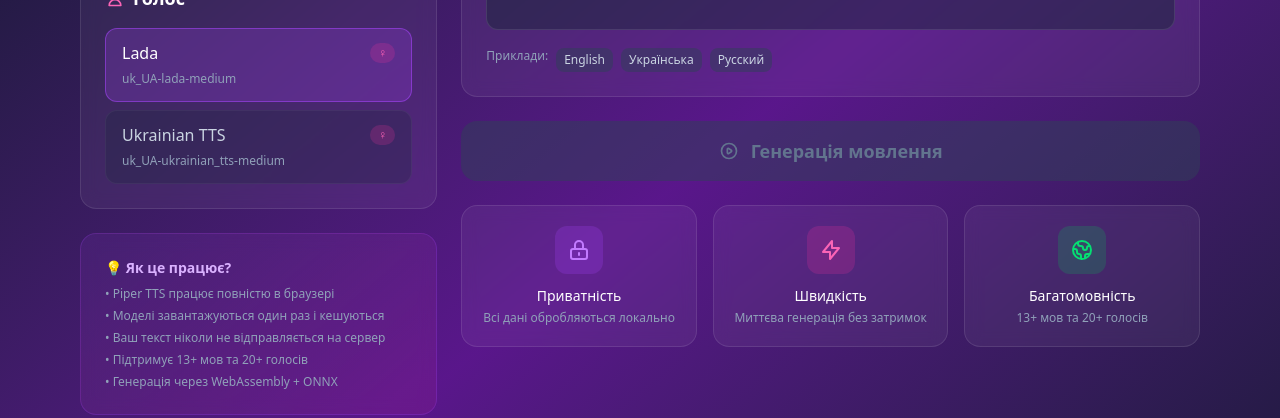
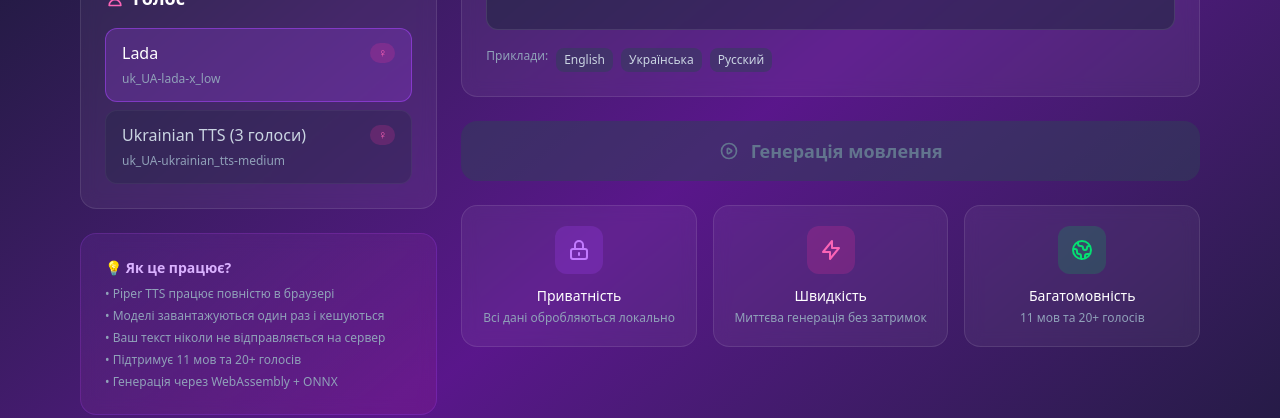
Before and after one commit to NechYevhen/vou-free, a React (Vite) app: page / in a window 1280 px wide. Shown: the part 318-736 px from the top of the page. Built offline with nearby package versions, Linux system fonts and the light colour scheme.

Commit message:
fix: correct voice IDs

```diff
--- a/src/App.tsx
+++ b/src/App.tsx
@@ -21,14 +21,13 @@ const PIPER_VOICES: Voice[] = [
   { id: 'es_ES-sharvard-medium', name: 'Sharvard', lang: 'es-ES', gender: 'male' },
   { id: 'it_IT-riccardo-x_low', name: 'Riccardo', lang: 'it-IT', gender: 'male' },
   { id: 'pt_BR-edresson-low', name: 'Edresson', lang: 'pt-BR', gender: 'male' },
-  { id: 'pl_PL-mcierek-medium', name: 'MCIerek', lang: 'pl-PL', gender: 'male' },
-  { id: 'uk_UA-lada-medium', name: 'Lada', lang: 'uk-UA', gender: 'female' },
-  { id: 'uk_UA-ukrainian_tts-medium', name: 'Ukrainian TTS', lang: 'uk-UA', gender: 'female' },
+  { id: 'pl_PL-gosia-medium', name: 'Gosia', lang: 'pl-PL', gender: 'female' },
+  { id: 'pl_PL-darkman-medium', name: 'Darkman', lang: 'pl-PL', gender: 'male' },
+  { id: 'uk_UA-lada-x_low', name: 'Lada', lang: 'uk-UA', gender: 'female' },
+  { id: 'uk_UA-ukrainian_tts-medium', name: 'Ukrainian TTS (3 голоси)', lang: 'uk-UA', gender: 'female' },
   { id: 'ru_RU-denis-medium', name: 'Denis', lang: 'ru-RU', gender: 'male' },
   { id: 'ru_RU-irina-medium', name: 'Irina', lang: 'ru-RU', gender: 'female' },
   { id: 'zh_CN-huayan-medium', name: '华燕 (Huayan)', lang: 'zh-CN', gender: 'female' },
-  { id: 'ja_JP-amy-medium', name: 'Amy', lang: 'ja-JP', gender: 'female' },
-  { id: 'ko_KR-amy-medium', name: 'Amy', lang: 'ko-KR', gender: 'female' },
 ];
 
 const LANG_NAMES: Record<string, string> = {
@@ -43,13 +42,11 @@ const LANG_NAMES: Record<string, string> = {
   'uk-UA': '🇺🇦 Українська',
   'ru-RU': '🇷🇺 Русский',
   'zh-CN': '🇨🇳 中文',
-  'ja-JP': '🇯🇵 日本語',
-  'ko-KR': '🇰🇷 한국어',
 };
 
 function App() {
   const [text, setText] = useState('');
-  const [selectedVoice, setSelectedVoice] = useState('uk_UA-lada-medium');
+  const [selectedVoice, setSelectedVoice] = useState('uk_UA-lada-x_low');
   const [selectedLang, setSelectedLang] = useState('uk-UA');
   const [isGenerating, setIsGenerating] = useState(false);
   const [isPlaying, setIsPlaying] = useState(false);
@@ -313,7 +310,7 @@ function App() {
                 <li>• Piper TTS працює повністю в браузері</li>
                 <li>• Моделі завантажуються один раз і кешуються</li>
                 <li>• Ваш текст ніколи не відправляється на сервер</li>
-                <li>• Підтримує 13+ мов та 20+ голосів</li>
+                <li>• Підтримує 11 мов та 20+ голосів</li>
                 <li>• Генерація через WebAssembly + ONNX</li>
               </ul>
             </div>
@@ -556,7 +553,7 @@ function App() {
                   </svg>
                 </div>
                 <h3 className="text-white font-medium text-sm">Багатомовність</h3>
-                <p className="text-xs text-slate-400 mt-1">13+ мов та 20+ голосів</p>
+                <p className="text-xs text-slate-400 mt-1">11 мов та 20+ голосів</p>
               </div>
             </div>
           </div>
```
